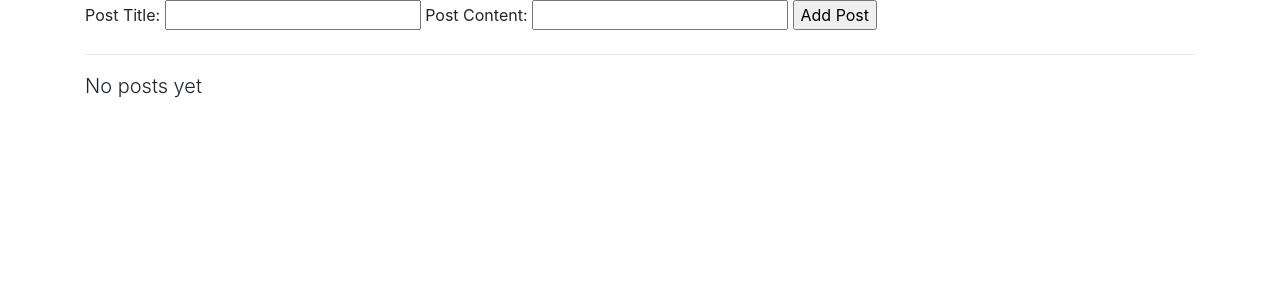
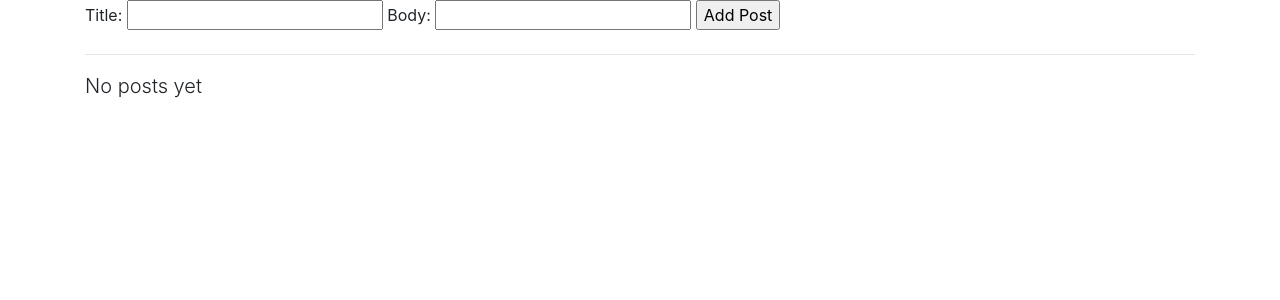
Before and after one commit to trevorstinson/blogz, a Flask app: template templates/index.html in a window 1280 px wide. Shown: the part 56-356 px from the top of the page. Run offline with Flask 2, Linux system fonts and the light colour scheme; the template is opened without the code that fills it, so the values that code supplies are empty; some libraries are stand-ins or nearby versions.

Commit message:
Add Post class. Change 'content' to 'body'

```diff
--- a/main.py
+++ b/main.py
@@ -15,12 +15,26 @@ db = SQLAlchemy(app)
 
 
 
+class Post(db.Model):
+
+    id = db.Column(db.Integer, primary_key=True)
+    title = db.Column(db.String(120))
+    body = db.Column(db.String(120000))
+
+    def __init__(self, title, body):
+        self.title = title
+        self.body = body
+
+
+
+
+
 @app.route('/', methods=['POST', 'GET'])
 def index():
 
     if request.method == 'POST':
         post_title = request.form['post-title']
-        new_post = Post(new_title, new_content)
+        new_post = Post(new_title, new_body)
         db.session.add(new_post)
         db.session.commit()
 
--- a/templates/index.html
+++ b/templates/index.html
@@ -6,10 +6,10 @@
 
     <form method="post">
         <label>
-            Post Title:
+            Title:
             <input type="text" name="post-title" />
-            Post Content:
-            <input type="text" name="post-content" />
+            Body:
+            <input type="text" name="post-body" />
         </label>
         <input type="submit" value="Add Post" />
     </form>
```
